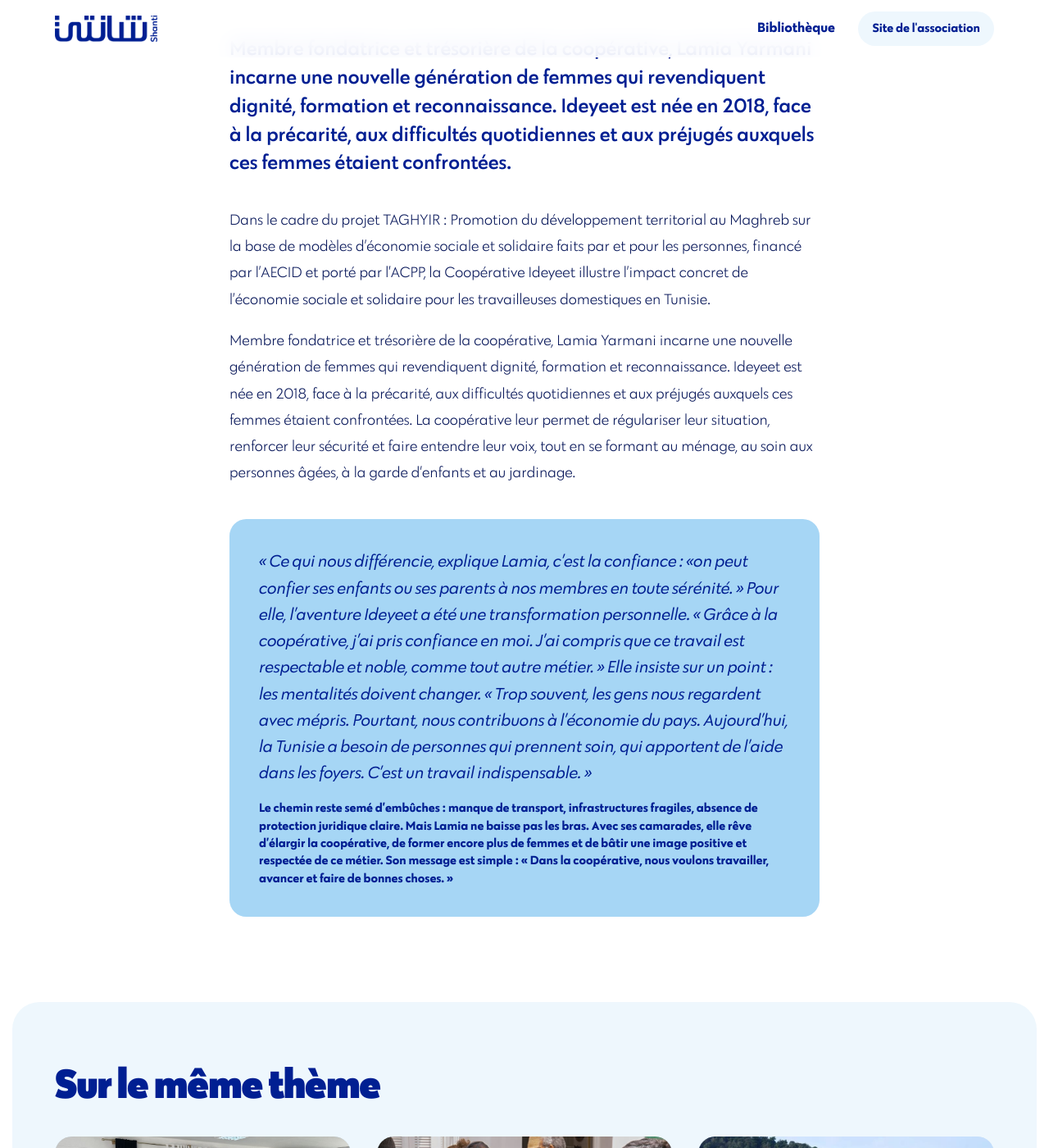
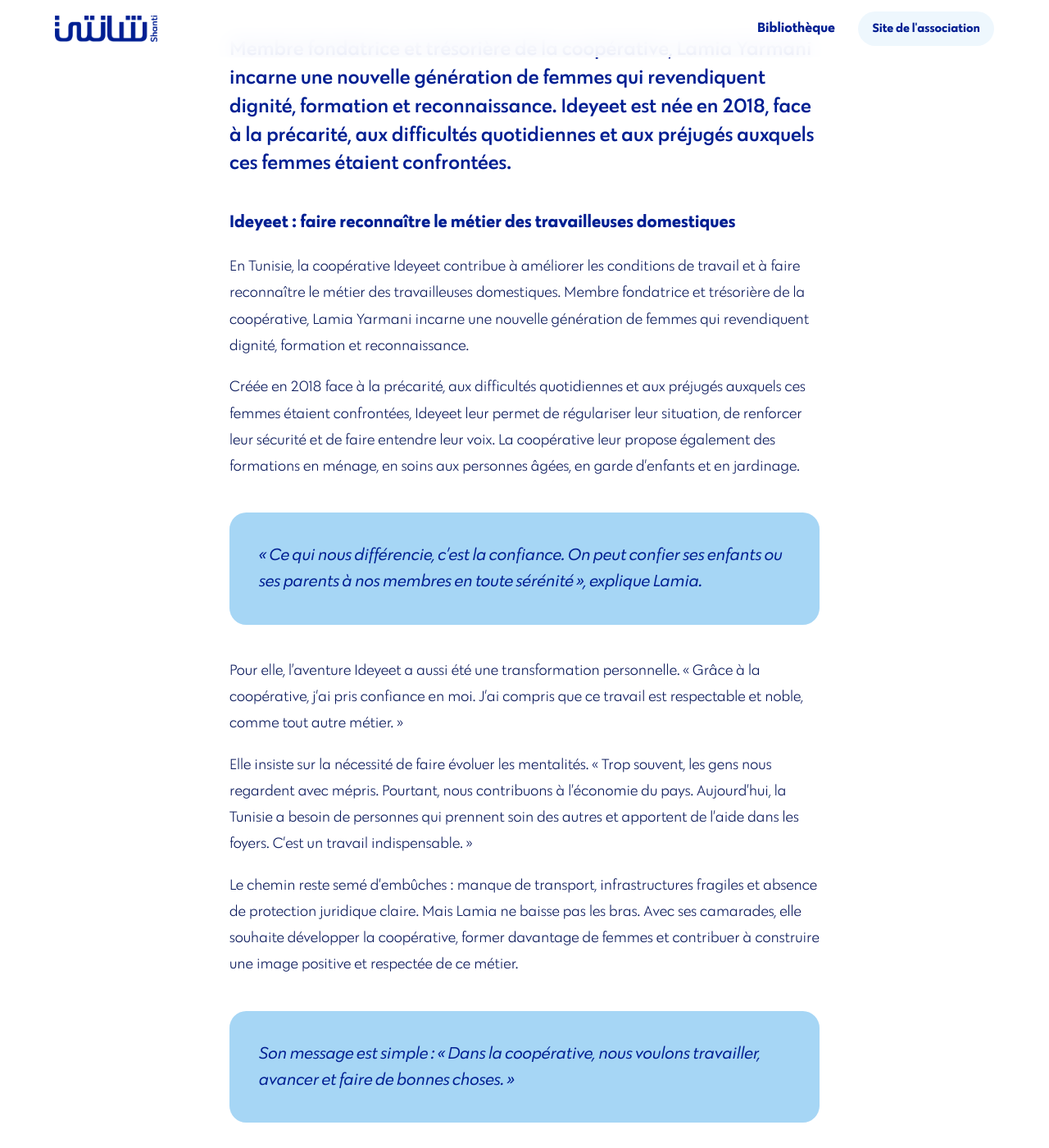
Before and after one commit to shanti-tn/bibliotheque, a Jekyll site: the page built from _articles/2026-10-08-au-coeur-de-la-cooperative-ideyeet-le-chemin-de-lamia-yarmani.md, in a window 1280 px wide and 1400 px high, scrolled down 1229 px. Shown: the whole window at 82% size. Built offline with Jekyll 4.4.1, drawn with Linux system fonts in a browser that asks for light colours; nearby versions of some CDN libraries; some of the changed text lies outside the part shown.

Commit message:
Update _articles/2026-10-08-au-coeur-de-la-cooperative-ideyeet-le-chemin-de-lamia-yarmani.md (via Pages CMS)

```diff
--- a/_articles/2026-10-08-au-coeur-de-la-cooperative-ideyeet-le-chemin-de-lamia-yarmani.md
+++ b/_articles/2026-10-08-au-coeur-de-la-cooperative-ideyeet-le-chemin-de-lamia-yarmani.md
@@ -11,10 +11,20 @@
 image: /assets/img/articles/whatsapp-image-2025-10-02-at-182029-1177x1536.jpg
 published: true
 ---
-Dans le cadre du projet TAGHYIR : Promotion du développement territorial au Maghreb sur la base de modèles d’économie sociale et solidaire faits par et pour les personnes, financé par l’AECID et porté par l’ACPP, la Coopérative Ideyeet illustre l’impact concret de l’économie sociale et solidaire pour les travailleuses domestiques en Tunisie.
+### Ideyeet : faire reconnaître le métier des travailleuses domestiques
 
-Membre fondatrice et trésorière de la coopérative, Lamia Yarmani incarne une nouvelle génération de femmes qui revendiquent dignité, formation et reconnaissance. Ideyeet est née en 2018, face à la précarité, aux difficultés quotidiennes et aux préjugés auxquels ces femmes étaient confrontées. La coopérative leur permet de régulariser leur situation, renforcer leur sécurité et faire entendre leur voix, tout en se formant au ménage, au soin aux personnes âgées, à la garde d’enfants et au jardinage.
+En Tunisie, la coopérative Ideyeet contribue à améliorer les conditions de travail et à faire reconnaître le métier des travailleuses domestiques. Membre fondatrice et trésorière de la coopérative, Lamia Yarmani incarne une nouvelle génération de femmes qui revendiquent dignité, formation et reconnaissance.
 
-> « Ce qui nous différencie, explique Lamia, c’est la confiance : «on peut confier ses enfants ou ses parents à nos membres en toute sérénité. » Pour elle, l’aventure Ideyeet a été une transformation personnelle. « Grâce à la coopérative, j’ai pris confiance en moi. J’ai compris que ce travail est respectable et noble, comme tout autre métier. » Elle insiste sur un point : les mentalités doivent changer. « Trop souvent, les gens nous regardent avec mépris. Pourtant, nous contribuons à l’économie du pays. Aujourd’hui, la Tunisie a besoin de personnes qui prennent soin, qui apportent de l’aide dans les foyers. C’est un travail indispensable. »
->
-> Le chemin reste semé d’embûches : manque de transport, infrastructures fragiles, absence de protection juridique claire. Mais Lamia ne baisse pas les bras. Avec ses camarades, elle rêve d’élargir la coopérative, de former encore plus de femmes et de bâtir une image positive et respectée de ce métier. Son message est simple : « Dans la coopérative, nous voulons travailler, avancer et faire de bonnes choses. »
+Créée en 2018 face à la précarité, aux difficultés quotidiennes et aux préjugés auxquels ces femmes étaient confrontées, Ideyeet leur permet de régulariser leur situation, de renforcer leur sécurité et de faire entendre leur voix. La coopérative leur propose également des formations en ménage, en soins aux personnes âgées, en garde d’enfants et en jardinage.
+
+> « Ce qui nous différencie, c’est la confiance. On peut confier ses enfants ou ses parents à nos membres en toute sérénité », explique Lamia.
+
+Pour elle, l’aventure Ideyeet a aussi été une transformation personnelle. « Grâce à la coopérative, j’ai pris confiance en moi. J’ai compris que ce travail est respectable et noble, comme tout autre métier. »
+
+Elle insiste sur la nécessité de faire évoluer les mentalités. « Trop souvent, les gens nous regardent avec mépris. Pourtant, nous contribuons à l’économie du pays. Aujourd’hui, la Tunisie a besoin de personnes qui prennent soin des autres et apportent de l’aide dans les foyers. C’est un travail indispensable. »
+
+Le chemin reste semé d’embûches : manque de transport, infrastructures fragiles et absence de protection juridique claire. Mais Lamia ne baisse pas les bras. Avec ses camarades, elle souhaite développer la coopérative, former davantage de femmes et contribuer à construire une image positive et respectée de ce métier.
+
+> Son message est simple : « Dans la coopérative, nous voulons travailler, avancer et faire de bonnes choses. »
+
+La coopérative Ideyeet s’inscrit dans une dynamique de promotion de l’économie sociale et solidaire en Tunisie, soutenue notamment par le projet TAGHYIR, financé par l’AECID et mis en œuvre par l’ACPP.
```
